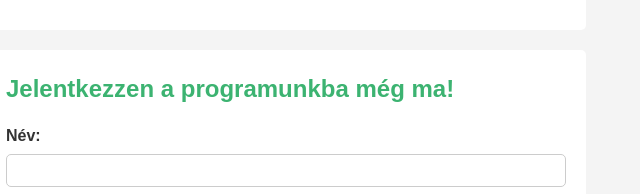
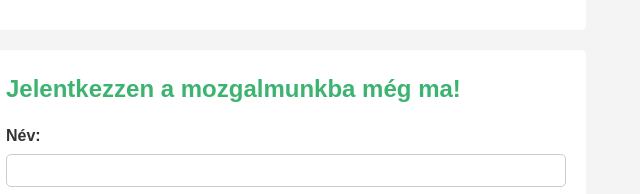
Before and after one commit to Banegres/ArminARaba.github.io, a plain HTML site: page index.html in a window 1280 px wide. Shown: the part 1530-1724 px from the top of the page, 354-994 px from the left. Drawn offline with Linux system fonts and the light colour scheme.

Commit message:
432
3424

```diff
--- a/index.html
+++ b/index.html
@@ -151,7 +151,7 @@
         </ul>
     </section>
     <section>
-        <h2>Jelentkezzen a programunkba még ma!</h2>
+        <h2>Jelentkezzen a mozgalmunkba még ma!</h2>
         <form id="contactForm">
             <label for="name">Név:</label>
             <input type="text" id="name" name="name" required>
```
